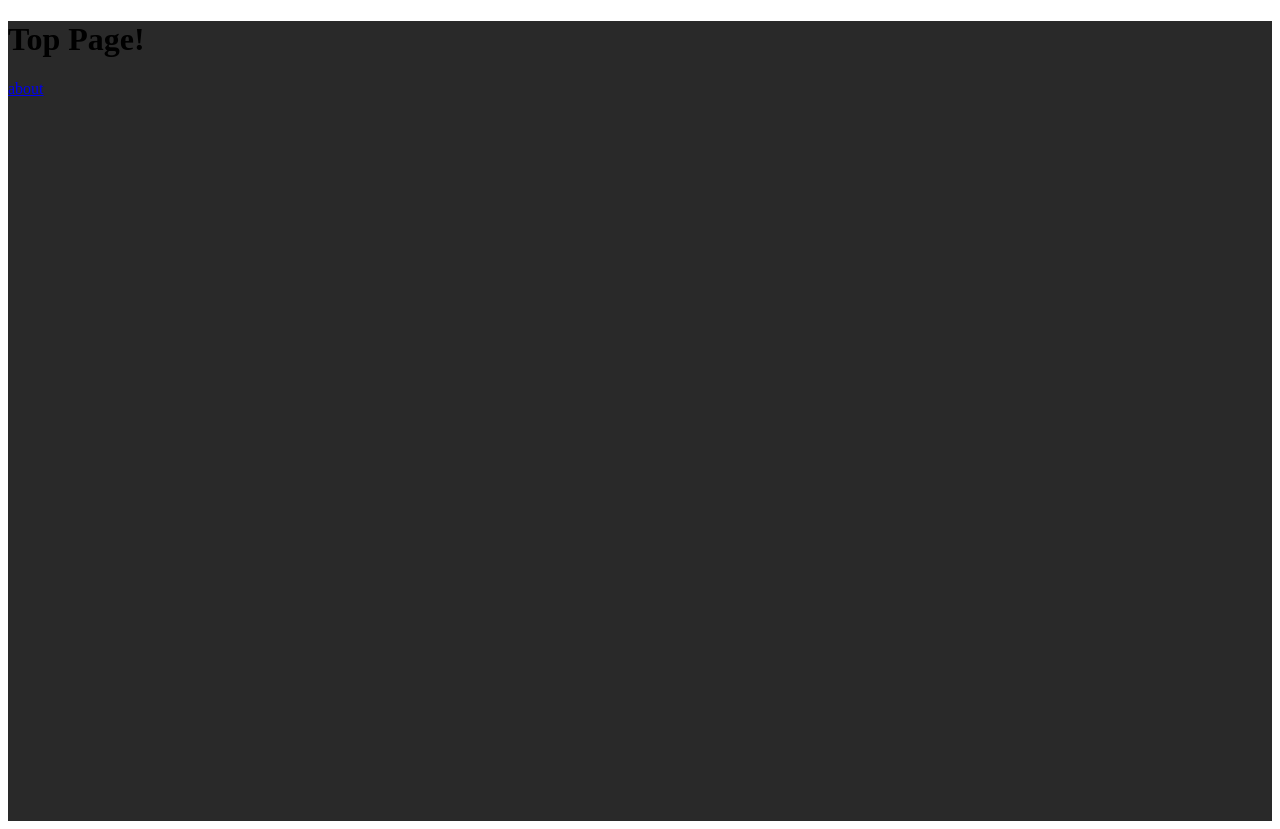
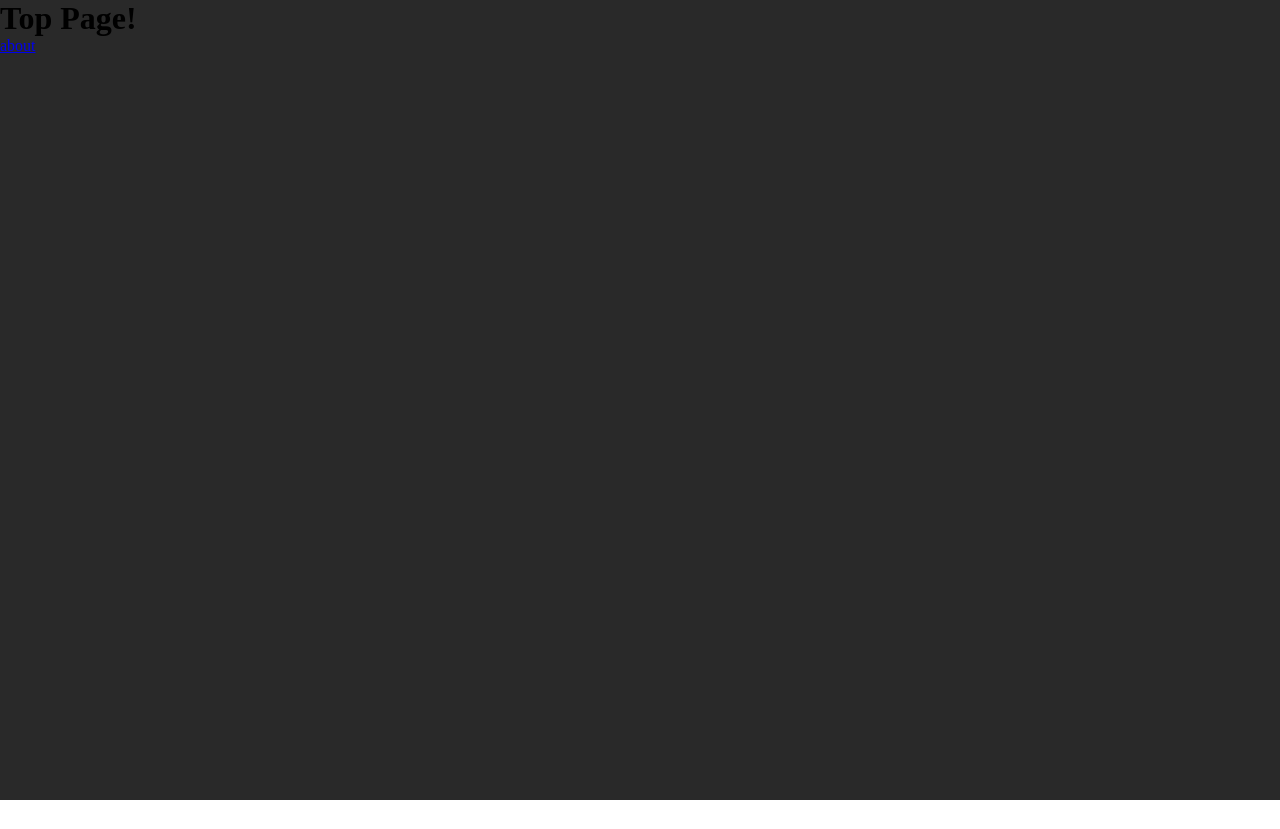
Before and after one commit to keiya01/react-high-performance-todo, a React app: page / in a window 1280 px wide. After the commit the page ends 800 px from the top, so only its background shows below. Built offline with nearby package versions, Linux system fonts and the light colour scheme.

Commit message:
Add stylesheet.css

```diff
--- a/src/components/App.tsx
+++ b/src/components/App.tsx
@@ -1,4 +1,5 @@
 import React from "react";
+import "src/stylesheet.css";
 import Router from "src/components/router";
 
 const App: React.FC = () => {
--- /dev/null
+++ b/src/stylesheet.css
@@ -0,0 +1,5 @@
+* {
+  box-sizing: border-box;
+  margin: 0;
+  padding: 0;
+}
```
